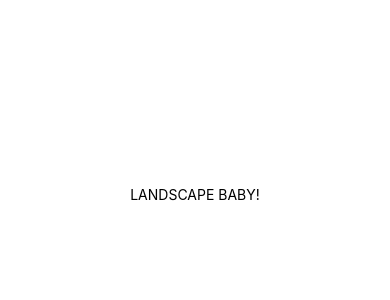
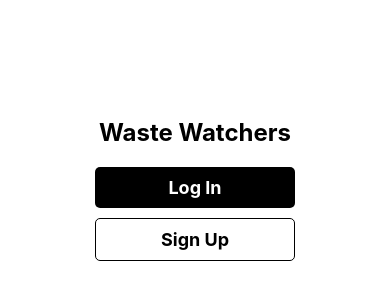
Before and after one commit to WinsomeTang/Waste-Watchers, a React Native app in the folder WasteWatchers/: screen / in a window 390 px wide. Shown: the part 228-528 px from the top of the page. Built offline with nearby package versions, Linux system fonts and the light colour scheme.

Commit message:
made first entry screen with buttons

```diff
--- a/WasteWatchers/App.js
+++ b/WasteWatchers/App.js
@@ -1,5 +1,5 @@
 import { StatusBar } from 'expo-status-bar';
-import { StyleSheet, Text, View } from 'react-native';
+import { StyleSheet, Text, TouchableOpacity, View } from 'react-native';
 import * as ScreenOrientation from 'expo-screen-orientation';
 
 async function changeScreenOrientation() {
@@ -10,7 +10,13 @@ export default function App() {
   changeScreenOrientation();
   return (
     <View style={styles.container}>
-      <Text>LANDSCAPE BABY!</Text>
+      <Text style={styles.title}>Waste Watchers</Text>
+      <TouchableOpacity style={styles.loginButton}>
+        <Text style={styles.buttonText}>Log In</Text>
+      </TouchableOpacity>
+      <TouchableOpacity style={styles.signupButton}>
+        <Text style={styles.signupButtonText}>Sign Up</Text>
+      </TouchableOpacity>
     </View>
   );
 }
@@ -22,7 +28,41 @@ const styles = StyleSheet.create({
     alignItems: 'center',
     justifyContent: 'center',
   },
+  title: {
+    fontSize: 24,
+    fontWeight: 'bold',
+    marginBottom: 20,
+  },
+  loginButton: {
+    width: 200,
+    backgroundColor: 'black',
+    padding: 10,
+    borderRadius: 5,
+    marginBottom: 10,
+  },
+  signupButton: {
+    width: 200,
+    backgroundColor: 'white',
+    borderWidth: 1,
+    borderColor: 'black',
+    padding: 10,
+    borderRadius: 5,
+    marginBottom: 10,
+  },
+  buttonText: {
+    color: 'white',
+    fontSize: 18,
+    fontWeight: 'bold',
+    textAlign: 'center',
+  },
+  signupButtonText: {
+    color: 'black',
+    fontSize: 18,
+    fontWeight: 'bold',
+    textAlign: 'center',
+  },
 });
+
 // git add *
 // git commit -m "uwu"
 // git push origin main
```
